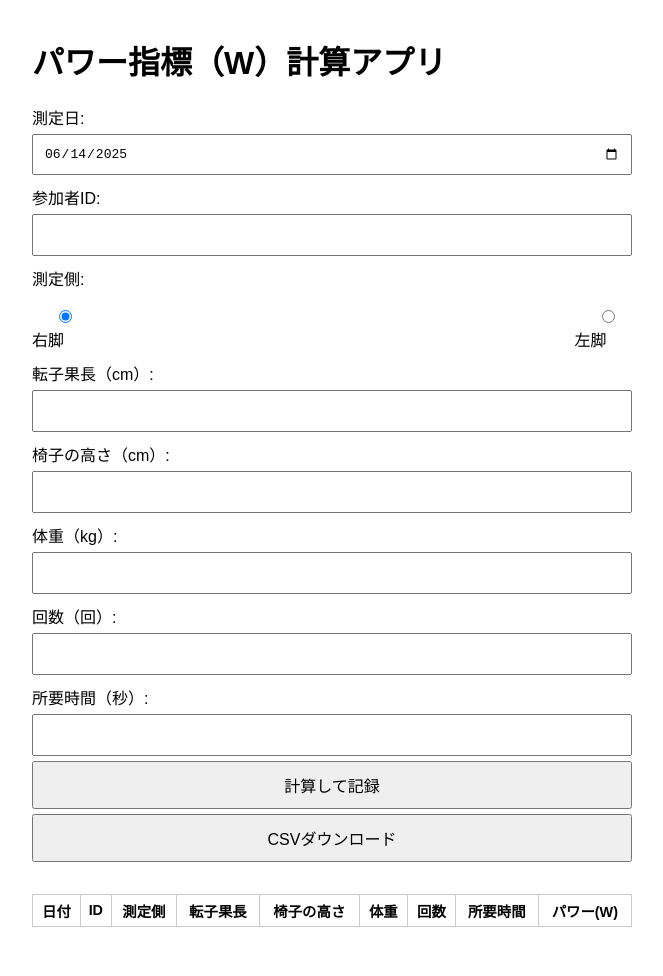
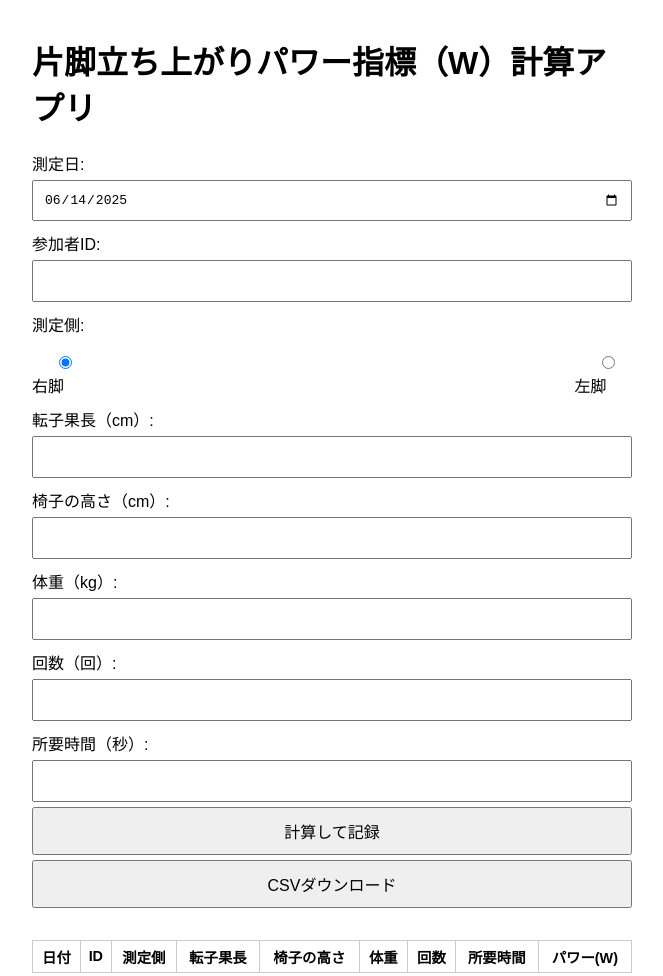
Before and after one commit to halookey/SLST_Power2, a plain HTML site: page index.html in a window 1280 px wide. Shown: the whole page, without its empty margins (308-971 px from the left). Before the commit the page ends 943 px from the top, so only its background shows below. Drawn offline with Linux system fonts and the light colour scheme.

Commit message:
Update index.html

```diff
--- a/index.html
+++ b/index.html
@@ -3,7 +3,7 @@
 <head>
   <meta charset="UTF-8">
   <meta name="viewport" content="width=device-width, initial-scale=1.0">
-  <title>パワー指標計算アプリ</title>
+  <title>片脚立ち上がりパワー指標計算アプリ</title>
   <style>
     body {
       font-family: sans-serif;
@@ -50,7 +50,7 @@
   </style>
 </head>
 <body>
-  <h1>パワー指標（W）計算アプリ</h1>
+  <h1>片脚立ち上がりパワー指標（W）計算アプリ</h1>
 
   <label>測定日:</label>
   <input type="date" id="date">
```
